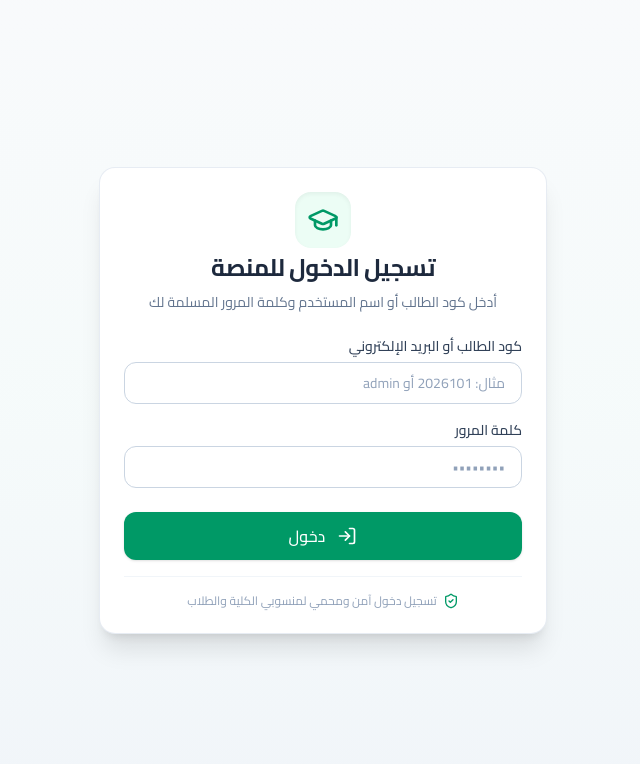
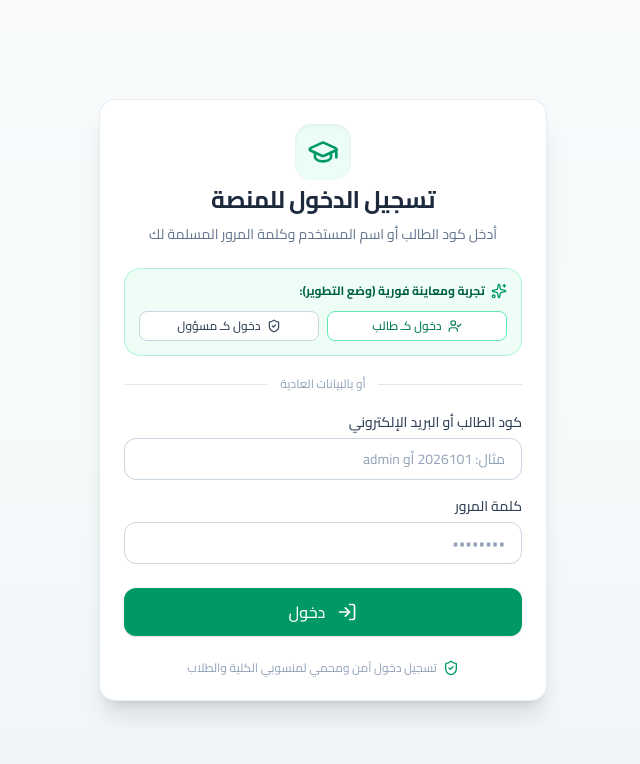
Before and after one commit to goglishworkspace/fristproject, a Next.js app: page /login in a window 1280 px wide. Shown: the top 764 px of the page, without its empty margins (405-1045 px from the left). Built offline with nearby package versions, Linux system fonts and the light colour scheme; no server answers.

Commit message:
feat: add quick credentials and demo test bypass for teacher and student preview

```diff
--- a/src/components/auth/login-form.tsx
+++ b/src/components/auth/login-form.tsx
@@ -1,14 +1,21 @@
 'use client';
 
-import { useActionState } from 'react';
-import { loginAction } from '@/lib/actions/auth.actions';
+import { useActionState, useTransition } from 'react';
+import { loginAction, devLoginAction } from '@/lib/actions/auth.actions';
 import { Button } from '@/components/ui/button';
 import { Input } from '@/components/ui/input';
 import { Card, CardHeader, CardTitle, CardDescription, CardContent } from '@/components/ui/card';
-import { LogIn, GraduationCap, ShieldCheck } from 'lucide-react';
+import { LogIn, GraduationCap, ShieldCheck, Sparkles, UserCheck } from 'lucide-react';
 
 export function LoginForm() {
   const [state, formAction, isPending] = useActionState(loginAction, null);
+  const [isDemoPending, startDemoTransition] = useTransition();
+
+  const handleQuickDemo = (role: 'student' | 'admin') => {
+    startDemoTransition(async () => {
+      await devLoginAction(role);
+    });
+  };
 
   return (
     <Card className="w-full max-w-md shadow-xl border-slate-200/80 bg-white">
@@ -24,7 +31,45 @@ export function LoginForm() {
         </CardDescription>
       </CardHeader>
 
-      <CardContent>
+      <CardContent className="space-y-4">
+        {/* أزرار التجربة السريعة لمعاينة الواجهات مباشرة */}
+        <div className="p-3.5 rounded-2xl bg-emerald-50/80 border border-emerald-200/80 space-y-2">
+          <div className="flex items-center gap-1.5 text-xs font-bold text-emerald-800">
+            <Sparkles className="w-4 h-4 text-emerald-600" />
+            <span>تجربة ومعاينة فورية (وضع التطوير):</span>
+          </div>
+          <div className="grid grid-cols-2 gap-2 pt-1">
+            <Button
+              type="button"
+              variant="outline"
+              size="sm"
+              onClick={() => handleQuickDemo('student')}
+              disabled={isDemoPending}
+              className="bg-white hover:bg-emerald-50 text-emerald-700 border-emerald-300 text-xs gap-1.5 shadow-none"
+            >
+              <UserCheck className="w-3.5 h-3.5" />
+              <span>دخول كـ طالب</span>
+            </Button>
+            <Button
+              type="button"
+              variant="outline"
+              size="sm"
+              onClick={() => handleQuickDemo('admin')}
+              disabled={isDemoPending}
+              className="bg-white hover:bg-slate-50 text-slate-700 border-slate-300 text-xs gap-1.5 shadow-none"
+            >
+              <ShieldCheck className="w-3.5 h-3.5" />
+              <span>دخول كـ مسؤول</span>
+            </Button>
+          </div>
+        </div>
+
+        <div className="relative flex py-1 items-center">
+          <div className="flex-grow border-t border-slate-200"></div>
+          <span className="flex-shrink mx-3 text-xs text-slate-400">أو بالبيانات العادية</span>
+          <div className="flex-grow border-t border-slate-200"></div>
+        </div>
+
         <form action={formAction} className="space-y-4">
           {state?.error && (
             <div className="p-3.5 rounded-xl bg-rose-50 border border-rose-200 text-rose-700 text-sm font-medium text-right flex items-center gap-2">
@@ -41,7 +86,7 @@ export function LoginForm() {
               placeholder="مثال: 2026101 أو admin"
               required
               autoComplete="username"
-              disabled={isPending}
+              disabled={isPending || isDemoPending}
             />
           </div>
 
@@ -54,7 +99,7 @@ export function LoginForm() {
               placeholder="••••••••"
               required
               autoComplete="current-password"
-              disabled={isPending}
+              disabled={isPending || isDemoPending}
             />
           </div>
 
@@ -62,9 +107,9 @@ export function LoginForm() {
             type="submit"
             className="w-full mt-2 gap-2"
             size="lg"
-            disabled={isPending}
+            disabled={isPending || isDemoPending}
           >
-            {isPending ? (
+            {isPending || isDemoPending ? (
               <span className="inline-block animate-pulse">جاري التحقق...</span>
             ) : (
               <>
@@ -74,7 +119,7 @@ export function LoginForm() {
             )}
           </Button>
 
-          <div className="pt-4 border-t border-slate-100 flex items-center justify-center gap-1.5 text-xs text-slate-400">
+          <div className="pt-2 flex items-center justify-center gap-1.5 text-xs text-slate-400">
             <ShieldCheck className="w-4 h-4 text-emerald-600" />
             <span>تسجيل دخول آمن ومحمي لمنسوبي الكلية والطلاب</span>
           </div>
--- a/src/lib/actions/auth.actions.ts
+++ b/src/lib/actions/auth.actions.ts
@@ -2,9 +2,33 @@
 
 import { createClient } from '@/lib/supabase/server';
 import { redirect } from 'next/navigation';
+import { cookies } from 'next/headers';
 
 export interface AuthState {
   error?: string;
+}
+
+// تسجيل الدخول التجريبي أثناء التطوير لتسهيل المعاينة
+export async function devLoginAction(role: 'student' | 'admin'): Promise<void> {
+  const cookieStore = await cookies();
+
+  // وضع كوكي تجريبي للمعاينة المحلية
+  cookieStore.set('dev_demo_user', JSON.stringify({
+    id: role === 'admin' ? 'admin-demo-id' : 'student-demo-id',
+    student_id: role === 'admin' ? 'admin' : '2026101',
+    full_name: role === 'admin' ? 'د. المشرف العام' : 'أحمد محمد علي (طالب تجريبي)',
+    role: role,
+  }), {
+    path: '/',
+    maxAge: 60 * 60 * 24, // يوم واحد
+    httpOnly: false,
+  });
+
+  if (role === 'admin') {
+    redirect('/admin/dashboard');
+  } else {
+    redirect('/');
+  }
 }
 
 export async function loginAction(
@@ -18,9 +42,17 @@ export async function loginAction(
     return { error: 'يرجى إدخال اسم المستخدم / كود الطالب وكلمة المرور' };
   }
 
+  // دعم فوري لأكواد الاختبار الشائعة
+  if (identifier.toLowerCase() === 'admin' && password === 'admin123') {
+    await devLoginAction('admin');
+    return {};
+  } else if ((identifier === 'student' || identifier === '2026101') && password === '123456') {
+    await devLoginAction('student');
+    return {};
+  }
+
   const supabase = await createClient();
 
-  // تحويل معرف الطالب (مثل كود الطالب) إلى بريد إلكتروني إذا لم يكن بريداً كاملاً
   const email = identifier.includes('@')
     ? identifier
     : `${identifier.toLowerCase()}@faculty.local`;
@@ -34,7 +66,6 @@ export async function loginAction(
     return { error: 'بيانات الدخول غير صحيحة، يرجى التأكد من الكود وكلمة المرور' };
   }
 
-  // جلب دور ورتبة المستخدم لمعرفة وجهته
   const { data: profile } = await supabase
     .from('profiles')
     .select('role')
@@ -49,6 +80,9 @@ export async function loginAction(
 }
 
 export async function logoutAction(): Promise<void> {
+  const cookieStore = await cookies();
+  cookieStore.delete('dev_demo_user');
+
   const supabase = await createClient();
   await supabase.auth.signOut();
   redirect('/login');
```
